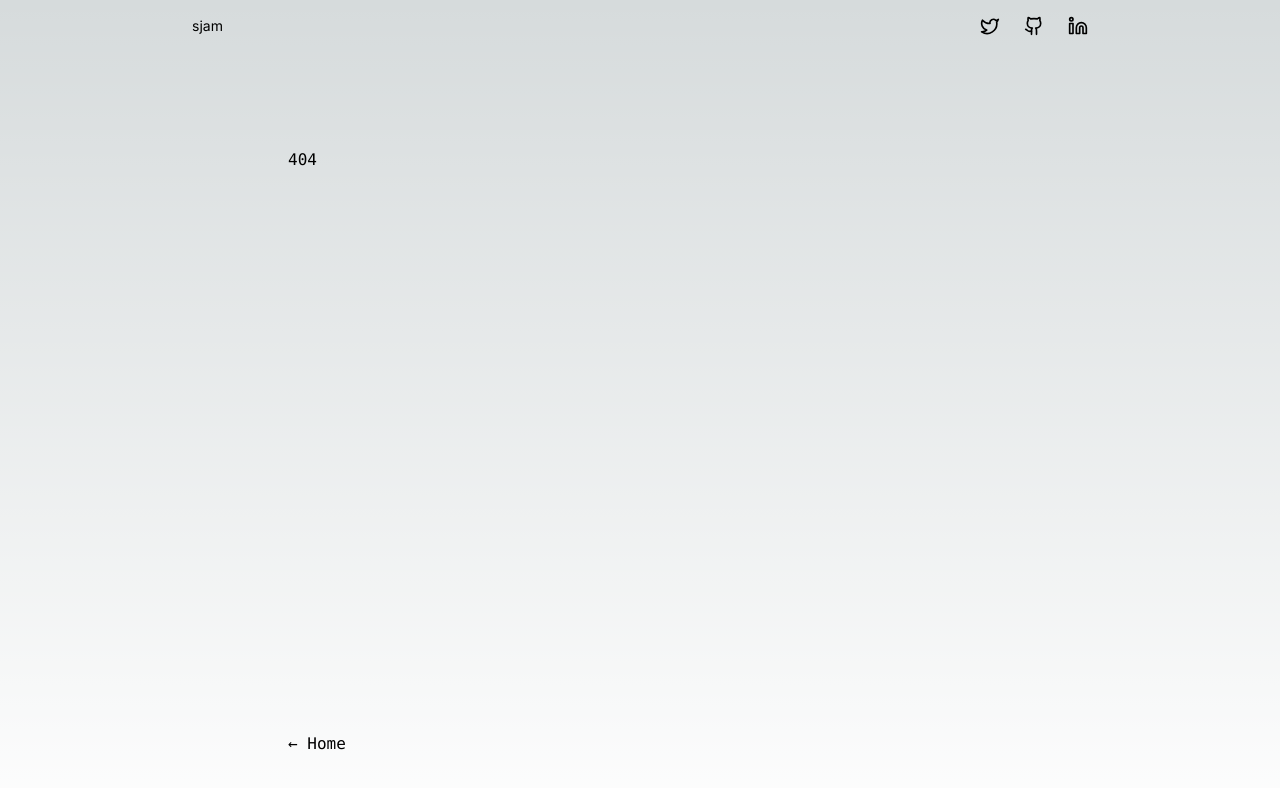
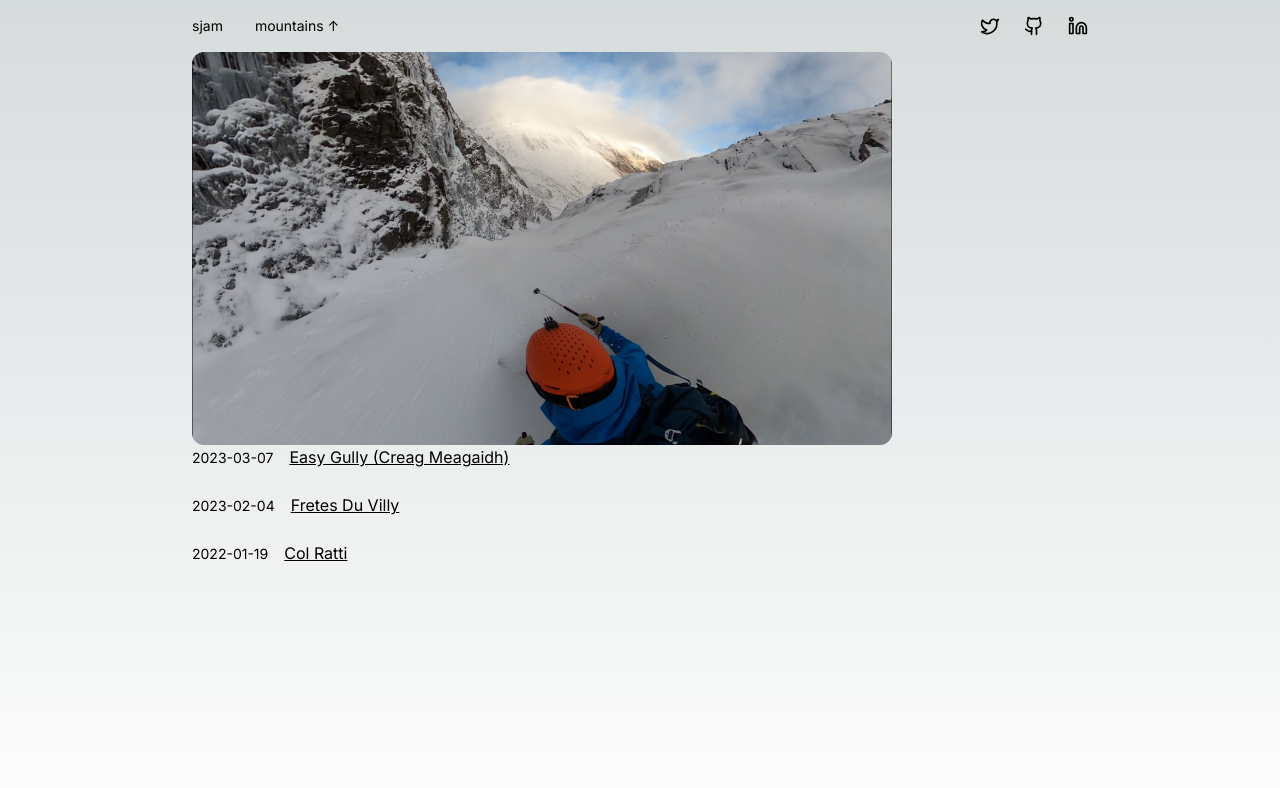
Before and after one commit to samjamead/samjamead, a Next.js app: page /mountains in a window 1280 px wide. Before the commit this address had no page. Shown: the top 788 px of the page. Built offline with nearby package versions, Linux system fonts and the light colour scheme.

Commit message:
Does this go live, Vercel?

```diff
--- a/_components/appHeader.tsx
+++ b/_components/appHeader.tsx
@@ -69,8 +69,9 @@ export const navItems = [
 export default function AppHeader() {
   return (
     <nav className='flex items-center justify-between max-w-4xl mx-auto py-4 text-sm'>
-      <div>
+      <div className='flex gap-8'>
         <Link href='/'>sjam</Link>
+        <Link href='/mountains'>mountains &uarr;</Link>
       </div>
       <ul className='flex items-center justify-end gap-6'>
         {navItems.map((item, index) => {
--- /dev/null
+++ b/app/mountains/page.tsx
@@ -0,0 +1,41 @@
+import Link from 'next/link';
+import { getBlogPostList } from '@/lib/blog-helpers';
+import Image from 'next/image';
+import heroImg from '@/public/img/niceTurnStill.jpeg';
+
+export default async function Mountains() {
+  const postList = await getBlogPostList();
+  const mountainPosts = postList.filter((post) => post.category === 'Mountain');
+
+  return (
+    <main className='min-h-screen w-full max-w-4xl mx-auto'>
+      <div className='flex justify-between items-center gap-8'>
+        <div className=''>
+          <Image
+            src={heroImg}
+            alt='a nice pic'
+            width={700}
+            height={300}
+            className='w-xl h-auto rounded-xl'
+          />
+        </div>
+      </div>
+
+      <ul>
+        {mountainPosts &&
+          mountainPosts.map((post) => {
+            let path = `/posts/${post.slug}`;
+
+            return (
+              <li key={post.slug} className='mb-6'>
+                <span className='text-sm'>{post.date}</span>
+                <Link href={path} className='ml-4 underline'>
+                  {post.title}
+                </Link>
+              </li>
+            );
+          })}
+      </ul>
+    </main>
+  );
+}
```
Also changed, not shown: package.json (+5 -5 lines), _posts/colratti.md (renamed from _post_drafts/colratti.md), _posts/creagmeagaidheasygully.md (renamed from _post_drafts/creagmeagaidheasygully.md), _posts/fretesduvilly.md (renamed from _post_drafts/fretesduvilly.md), public/img/niceTurnStill.jpeg (added), 1 other file (tests, documents, lock files or other folders).
